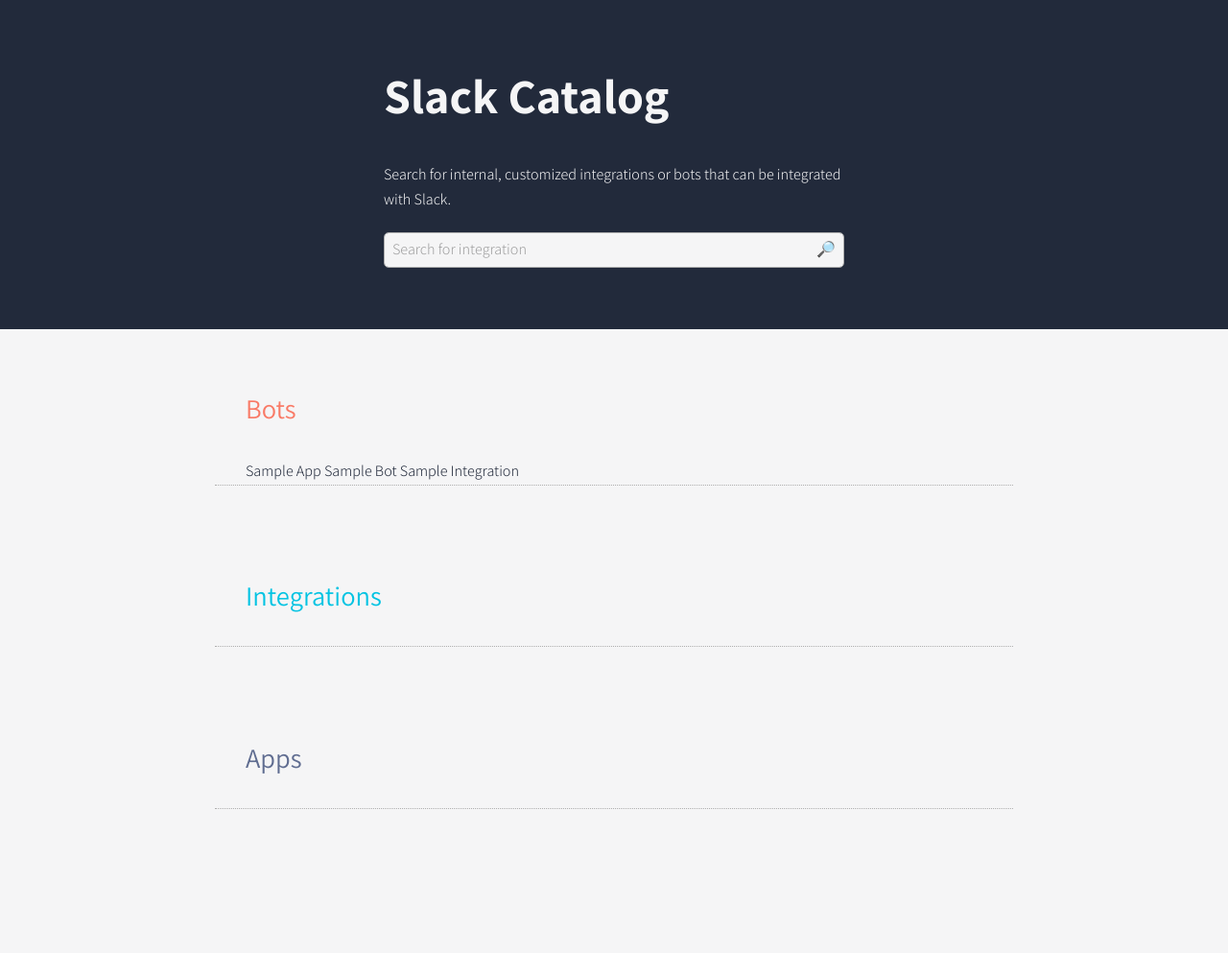
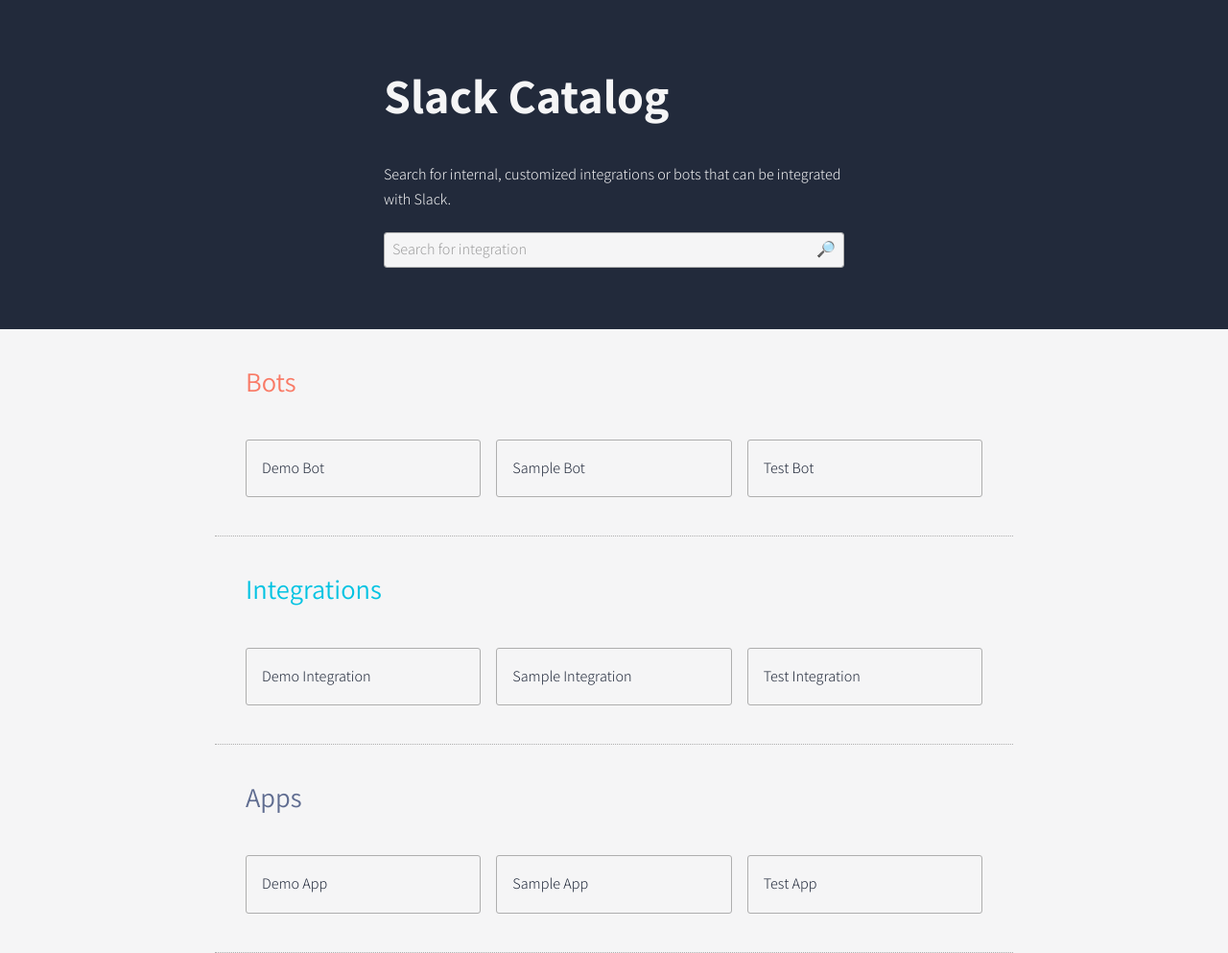
Before and after one commit to techtolentino/catalog, a Jekyll site: the page built from index.md, in a window 1280 px wide. Shown: the whole page at 96% size. Built offline with Jekyll 4.4.1, drawn with Linux system fonts in a browser that asks for light colours; before the commit the page ends 900 px from its top, so only the background shows below that.

Commit message:
filtering each application type into each section

```diff
--- a/_scss/_bands.scss
+++ b/_scss/_bands.scss
@@ -1,6 +1,5 @@
 .band {
     padding-top: $spacing-unit;
-    padding-bottom: $spacing-unit;
 
     &--MEDIUM {
         padding-top: $spacing-unit * 2;
--- a/_scss/_form.scss
+++ b/_scss/_form.scss
@@ -9,7 +9,7 @@
     &--search {
         border: 1px solid $gray-color;
         display: flex;
-        border-radius: 5px;
+        border-radius: 3px;
         overflow: hidden;
 
     }
--- a/_scss/_typography.scss
+++ b/_scss/_typography.scss
@@ -14,6 +14,7 @@ h2 {
 
 h3 {
     font-size: 1.777em;
+    margin-top: 0;
     font-weight: 400;
 }
 
--- a/_scss/_utils.scss
+++ b/_scss/_utils.scss
@@ -1,3 +1,9 @@
+.bg {
+    &--dark {
+        background-color: $text-color;
+    }
+}
+
 .text {
     &--WHITE {
         color: $background-color;
--- a/_scss/main.scss
+++ b/_scss/main.scss
@@ -5,6 +5,7 @@
 @import "functions";
 
 @import "bands";
+@import "card";
 @import "container";
 @import "form";
 @import "syntax";
--- a/index.md
+++ b/index.md
@@ -3,7 +3,7 @@ layout: default
 title: Slack Catalog
 description: Search for internal, customized integrations or bots that can be integrated with Slack.
 ---
-<div class="band band--MEDIUM band--DARK">
+<div class="band band--MEDIUM bg--dark">
     <div class="container container--SMALL">
         <div class="align--CENTER text--WHITE">
             <h1>{{page.title}}</h1>
@@ -19,20 +19,44 @@ description: Search for internal, customized integrations or bots that can be in
 <div class="band">
     <div class="container container--section container--MEDIUM">
         <h3 class="text--WARM">Bots</h3>
-        {% for collection in site.applications %}
-            {{collection.title}}
-        {% endfor %}
+        <div class="card--row">
+            {% for collection in site.applications %}
+                {% if collection.type == 'bot' %}
+                    <div class="card">
+                        {{collection.title}}
+                    </div>
+                {% endif %}
+            {% endfor %}
+        </div>
     </div>
 </div>
 
 <div class="band">
     <div class="container container--section container--MEDIUM">
         <h3 class="text--COOL">Integrations</h3>
+        <div class="card--row">
+            {% for collection in site.applications %}
+                {% if collection.type == 'integration' %}
+                    <div class="card">
+                        {{collection.title}}
+                    </div>
+                {% endif %}
+            {% endfor %}
+        </div>
     </div>
 </div>
 
 <div class="band">
     <div class="container container--section container--MEDIUM">
         <h3 class="text--DARK">Apps</h3>
+        <div class="card--row">
+            {% for collection in site.applications %}
+                {% if collection.type == 'app' %}
+                    <div class="card">
+                        {{collection.title}}
+                    </div>
+                {% endif %}
+            {% endfor %}
+        </div>
     </div>
 </div>
--- a/src/css/main.css
+++ b/src/css/main.css
@@ -375,13 +375,30 @@ body {
   line-height: 1.65; }
 
 .band {
-  padding-top: 2em;
-  padding-bottom: 2em; }
+  padding-top: 2em; }
   .band--MEDIUM {
     padding-top: 4em;
     padding-bottom: 4em; }
   .band--DARK {
     background-color: #222A3B; }
+
+.card {
+  -webkit-box-flex: 1;
+      -ms-flex: 1;
+          flex: 1;
+  border: 1px solid #aeaeae;
+  padding: 1em;
+  border-radius: 3px;
+  margin: 0.5em; }
+  .card:first-child {
+    margin-left: 0; }
+  .card:last-child {
+    margin-right: 0; }
+  .card--row {
+    display: -webkit-box;
+    display: -ms-flexbox;
+    display: flex;
+    margin-bottom: 2em; }
 
 .container {
   padding: 0 2em 0 2em;
@@ -399,7 +416,7 @@ body {
   display: -webkit-box;
   display: -ms-flexbox;
   display: flex;
-  border-radius: 5px;
+  border-radius: 3px;
   overflow: hidden; }
 
 .form--input {
@@ -701,6 +718,7 @@ h2 {
 
 h3 {
   font-size: 1.777em;
+  margin-top: 0;
   font-weight: 400; }
 
 h4 {
@@ -753,6 +771,9 @@ sup {
   h4 {
     font-size: 1.10em; } }
 
+.bg--dark {
+  background-color: #222A3B; }
+
 .text--WHITE {
   color: #F5F5F6; }
 
```
Also changed, not shown: _applications/demo-app.md (added, +5 -0 lines), _applications/demo-bot.md (added, +5 -0 lines), _applications/demo-int.md (added, +5 -0 lines), _applications/test-app.md (added, +5 -0 lines), _applications/test-bot.md (added, +5 -0 lines), _applications/test-int.md (added, +5 -0 lines), _scss/_card.scss (added, +21 -0 lines), build/index.html (+96 -4 lines), build/src/css/main.css (+24 -3 lines).
